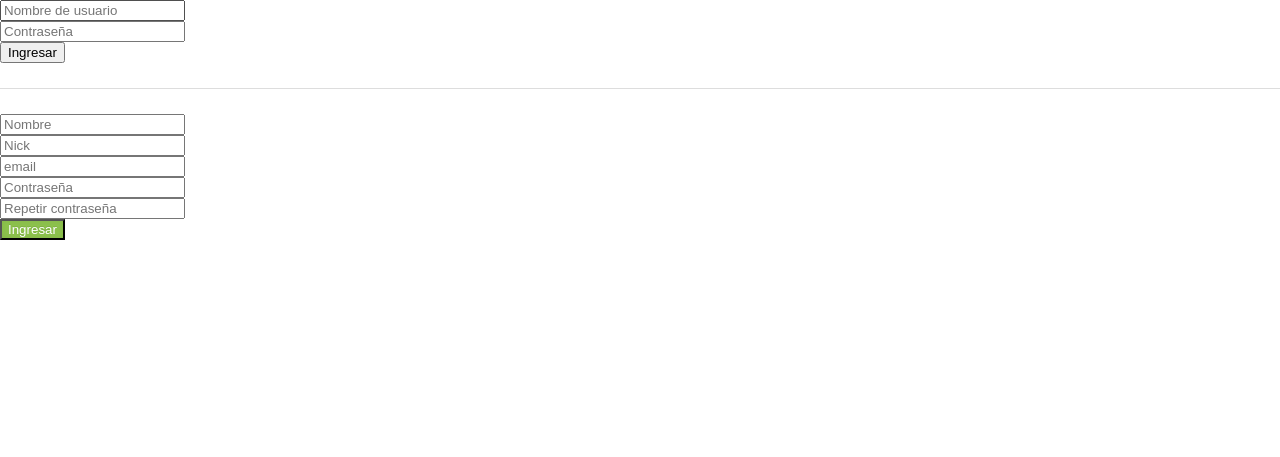
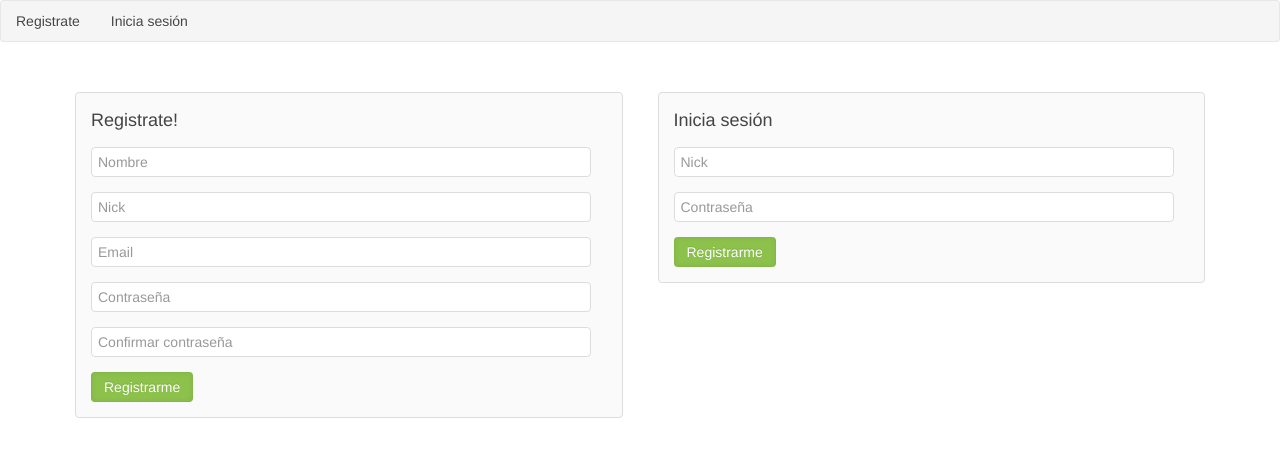
Before and after one commit to Rand-om/chilegeeks, a PHP site: page / in a window 1280 px wide. Shown: the top 457 px of the page. Run offline with PHP 8.4, Linux system fonts and the light colour scheme.

```diff
--- a/config.php
+++ b/config.php
@@ -4,12 +4,7 @@ class Coneccion {
 
 	public static function con(){
 
-		define("host","localhost");
-		define("user","root");
-		define("pass","");
-		define("db","chilegeeks");
-
-		$mysqli = new mysqli(host, user, pass, db);
+		$mysqli = new mysqli("localhost", "root", "", "chilegeeks");
 		if($mysqli){
 			return $mysqli;
 		}else{
--- a/controller/validar_registroController.php
+++ b/controller/validar_registroController.php
@@ -7,7 +7,7 @@ $res=$vr->buscarUsuarioExistente();
 
 if($res == 0){
 	$vr->ingresar_usuario();
-}else{
+}else if($res > 0){
 	echo "Hubo un error, intentalo nuevamente";
 }
 
--- a/index.php
+++ b/index.php
@@ -1,5 +1,6 @@
 <?php
 
+session_start();
 require_once("config.php");
 if(isset($_GET["pag"]) && !empty($_GET["pag"])){
 	$pag = $_GET["pag"];
--- a/js/funciones.js
+++ b/js/funciones.js
@@ -1,3 +1,17 @@
+$("#anombre, #anick, #aemail, #aemailv, #apass, #apass2nc, #lonick, #lopass, .busqueda").hide();
+
+	var nombre = $("#nombre"),
+			nick = $("#nick"),
+			email = $("#email"),
+			pass = $("#pass"),
+			pass2 = $("#pass2");
+	function inputSuccess(id){
+		$("#"+id).addClass("uk-form-success");
+	}
+
+	function esconderAlerta(id){
+		$("#"+id).hide();
+	}
 
 	$("#validar_registro").on("click", function(e){
 
@@ -8,72 +22,129 @@
 			pass2 = $("#pass2");
 
 		if(nombre.val() == ""){
-			alert("Debe proporcionar un nombre");
+			nombre.removeClass("uk-form-success");
+			nombre.addClass("uk-form-danger");
+			$("#anombre").show();
 			nombre.focus();
 			return false;
 		}else{
+			$("#anombre").hide();
+			$("#nombre").removeClass("uk-form-danger");
+			$("#nombre").addClass("uk-form-success");
 			nick.focus();
 		}
 
 		if(nick.val() == ""){
-			alert("Debe proporcionar un nick");
+			nick.removeClass("uk-form-success");
+			nick.addClass("uk-form-danger");
+			$("#anick").show();
 			nick.focus();
 			return false;
 		}else{
+			$("#nick").removeClass("uk-form-danger");
+			$("#nick").addClass("uk-form-success");
+			$("#anick").hide();
 			email.focus();
 		}
 
 		if(email.val() == ""){
-			alert("Debe proporcionar un email");
+			$("#aemail").show();
+			email.removeClass("uk-form-success");
+			$("#email").addClass("uk-form-danger");
 			email.focus();
 			return false;
 		}else{
+			$("#email").removeClass("uk-form-danger");
+			$("#email").addClass("uk-form-success");
+			$("#aemail").hide();
 			pass.focus();
 		}
 
 		if(email.val().indexOf('@', 0) == -1 || email.val().indexOf('.', 0) == -1) {
-            alert('El correo electrónico introducido no es correcto.');
+			$("#email").removeClass("uk-form-success");
+			$("#email").addClass("uk-form-danger");
+            $("#aemailv").show();
             email.focus();
             return false;
         }else{
+        	$("#email").removeClass("uk-form-danger");
+        	$("#email").addClass("uk-form-success");
+        	$("#aemailv").hide();
         	pass.focus();
         }
 
 		if(pass.val() == ""){
-			alert("Debe proporcionar una contraseña");
+			pass.removeClass("uk-form-success");
+			$("#pass").addClass("uk-form-danger");
+			$("#apass").show();
 			pass.focus();
 			return false;
 		}else{
+			$("#pass").removeClass("uk-form-danger");
+			$("#pass").addClass("uk-form-success");
+			$("#apass").hide();
 			pass2.focus();
 		}
 
 		if(pass.val() != pass2.val()){
-			alert("Las contraseñas no coinciden");
+			pass2.removeClass("uk-form-success");
+			$("#pass2").addClass("uk-form-danger");
+			$("#apass2nc").show();
 			pass2.focus();
 			return false;
 		}else{
+			$("#pass2").removeClass("uk-form-danger");
+			$("#pass2").addClass("uk-form-success");
+			$("#apass2nc").hide();
 			document.registro.submit();
 		}
 
 	});
-
-function vl(){
+$("#validar_login").on("click", function(e){
 		var nick = $("#lnick"),
 			pass = $("#lpass");
 
 		if(nick.val() == ""){
-			alert("Debe proporcionar su nick");
+			$("#lnick").addClass("uk-form-danger");
+			$("#lonick").show();
 			nick.focus();
 			return false;
 		}else{
+			$("#lnick").removeClass("uk-form-danger");
+			$("#lnick").addClass("uk-form-success");
+			$("#lonick").hide();
 			pass.focus();
 		}
 
 		if(pass.val() == ""){
-			alert("Debe proporcionar su contraseña");
+			$("#lpass").addClass("uk-form-danger");
+			$("#lopass").show();
 			pass.focus();
 			return false;
 		}else{
+			$("#lpass").removeClass("uk-form-danger");
+			$("#lpass").addClass("uk-form-success");
+			$("#lopass").hide();
 			document.login.submit();
 		}
+});
+
+
+$("#buscar").on("keyup", function(e){
+	if($("#buscar").val().length > 0){
+		$(".busqueda").show();
+
+		$parametros = { inf: $("#buscar").val() };
+		$.ajax({
+			url: '?pag=buscar_amigo',
+			method: 'post',
+			data: $parametros,
+			success: function(data){
+				$(".busqueda").html(data);
+			}
+		});
+
+	}else{
+		$(".busqueda").hide();
 	}
+});
--- a/model/validar_registroModel.php
+++ b/model/validar_registroModel.php
@@ -16,11 +16,7 @@ class validar_registro {
 		$this->email = $_POST["email"];
 
 		$sql = $con->query("select * from usuarios where nick='".$this->nick."' or email='".$this->email."'");
-		if($sql->num_rows == 0){
-			echo 0;
-		}else{
-			echo 1;
-		}
+		return $sql->num_rows;
 
 	}
 
--- a/view/inicio.phtml
+++ b/view/inicio.phtml
@@ -4,31 +4,122 @@
 	<meta charset="UTF-8">
 	<title>Document</title>
 	<link rel="stylesheet" href="css/uikit.css">
-	<script src="js/jquery.js"></script>
-	<script src="js/uikit.min.js"></script>
-	<script src="js/funciones.js"></script>
 </head>
 <body>
-	<form name="login" method="post" action="?pag=validar_login">
-		<input type="text" name="nick" maxlength="20" id="lnick" placeholder="Nombre de usuario">
-		<br>
-		<input type="password" name="pass" maxlength="50" id="lpass" placeholder="Contraseña">
-		<br>
-		<input type="button" value="Ingresar" onclick="vl()" id="validar_login">
-	</form>
-	<div class="uk-grid-divider"></div>
-	<form name="registro" method="post" action="?pag=validar_registro">
-		<input type="text" name="nombre" maxlength="20" id="nombre" placeholder="Nombre">
-		<br>
-		<input type="text" name="nick" maxlength="20" id="nick" placeholder="Nick">
-		<br>
-		<input type="email" name="email" maxlength="50" id="email" placeholder="email" required>
-		<br>
-		<input type="password" name="pass" maxlength="50" id="pass" placeholder="Contraseña">
-		<br>
-		<input type="password" name="pass2" maxlength="50" id="pass2" placeholder="Repetir contraseña">
-		<br>
-		<button class="uk-button-success" id="validar_registro">Ingresar</button>
-	</form>
+
+
+		<!--<ul class="uk-nav uk-nav-navbar">
+		  <li class="uk-nav-header">Filter:</li>
+		  <li data-uk-filter="" class="uk-active"><a href="#">ALL</a></li>
+		  <li data-uk-filter="blue"><a href="#">BLUE</a></li>
+		  <li data-uk-filter="green"><a href="#">GREEN</a></li>
+		  <li class="uk-nav-divider"></li>
+		</ul>
+		<ul class="uk-nav uk-nav-navbar">
+		  <li class="uk-nav-header">Sort:</li>
+		  <li data-uk-sort="numbers">
+		    <a href="#">NUMBERS <i class="uk-icon-sort-numeric-asc"></i></a>
+		  </li>
+		  <li data-uk-sort="numbers:desc">
+		    <a href="#">NUMBERS <i class="uk-icon-sort-numeric-desc"></i>
+		  </a></li>
+		  <li data-uk-sort="letters">
+		    <a href="#">LETTERS <i class="uk-icon-sort-alpha-asc"></i></a>
+		  </li>
+		  <li data-uk-sort="letters:desc">
+		    <a href="#">LETTERS <i class="uk-icon-sort-alpha-desc"></i></a>
+		  </li>
+		</ul>-->
+
+	<!-- Menú de navegación -->
+	<nav class="uk-navbar" data-uk-tab>
+		<ul class="uk-navbar-nav">
+			<li class="uk-parent"><a href="">Registrate</a></li>
+			<li class="uk-parent"><a href="">Inicia sesión</a></li>
+		</ul>
+	</nav>
+	<!-- Fin menú de navegación -->
+
+
+	<div class="uk-container uk-container-center uk-margin-large-top">
+		<div class="uk-grid">
+
+			<!-- Formulario de registro -->
+			<div class="uk-width-2-4">
+				<div class="uk-panel uk-panel-box">
+					<h3 class="uk-panel-title">Registrate!</h3>
+					<form name="registro" method="post" action="?pag=validar_registro" class="uk-form">
+						<div class="uk-form-row">
+							<div class="uk-form-controls">
+								<div class="uk-form-row">
+									<input type="text" onkeyup="inputSuccess(this.id); esconderAlerta('anombre')" name="nombre" id="nombre" placeholder="Nombre" class="uk-form-width-large">
+									<div id="anombre" class="uk-alert uk-alert-danger">Debe escribir un nombre</div>
+								</div>
+
+								<div class="uk-form-row">
+									<input type="text" onkeyup="inputSuccess(this.id); esconderAlerta('anick')" name="nick" id="nick" placeholder="Nick" class="uk-form-width-large">
+									<div id="anick" class="uk-alert uk-alert-danger">Debe escribir un nick</div>
+								</div>
+
+								<div class="uk-form-row">
+									<input type="text" name="email" onkeyup="inputSuccess(this.id); esconderAlerta('aemail');" id="email" placeholder="Email" class="uk-form-width-large">
+									<div id="aemail" class="uk-alert uk-alert-danger">Debe escribir un email</div>
+									<div id="aemailv" class="uk-alert uk-alert-danger">Debe ingresar un email válido</div>
+								</div>
+
+								<div class="uk-form-row">
+									<input type="password" onkeyup="inputSuccess(this.id); esconderAlerta('apass')" name="pass" id="pass" placeholder="Contraseña" class="uk-form-width-large">
+									<div id="apass" class="uk-alert uk-alert-danger">Debe escribir una contraseña</div>
+								</div>
+
+								<div class="uk-form-row">
+									<input type="password" onkeyup="inputSuccess(this.id); esconderAlerta('apass2');" name="pass2" id="pass2" placeholder="Confirmar contraseña" class="uk-form-width-large">
+									<div id="apass" class="uk-alert uk-alert-danger">Debe confirmar la contraseña</div>
+									<div id="apass2nc" class="uk-alert uk-alert-danger">Las contraseñas no coinciden</div>
+								</div>
+
+								<div class="uk-form-row">
+									<button id="validar_registro" class="uk-button uk-button-success">Registrarme</button>
+								</div>
+							</div>
+						</div>
+					</form>
+				</div>
+			</div>
+			<!-- Fin formulario de registro -->
+
+
+			<!-- Formulario de Login -->
+			<div class="uk-width-2-4">
+				<div class="uk-panel uk-panel-box">
+					<h3 class="uk-panel-title">Inicia sesión</h3>
+					<form name="login" method="post" action="?pag=validar_login" class="uk-form">
+						<div class="uk-form-row">
+							<div class="uk-form-controls">
+								<div class="uk-form-row">
+									<input type="text" name="nick" onkeyup="inputSuccess(this.id); esconderAlerta('lonick')" id="lnick" placeholder="Nick" class="uk-form-width-large">
+									<div id="lonick" class="uk-alert uk-alert-danger">Debe escribir un nick</div>
+								</div>
+
+								<div class="uk-form-row">
+									<input type="password" name="pass" onkeyup="inputSuccess(this.id); esconderAlerta('lopass')" id="lpass" placeholder="Contraseña" class="uk-form-width-large">
+									<div id="lopass" class="uk-alert uk-alert-danger">Debe escribir un nick</div>
+								</div>
+
+								<div class="uk-form-row">
+									<button id="validar_login" class="uk-button uk-button-success">Registrarme</button>
+								</div>
+							</div>
+						</div>
+					</form>
+				</div>
+			</div>
+			<!-- Fin formulario de Login -->
+
+		</div>
+	</div>
 </body>
 </html>
+<script src="js/jquery.js"></script>
+<script src="js/funciones.js"></script>
+<script src="js/uikit.js"></script>
```
Also changed, not shown: controller/buscar_amigoController.php (added, +14 -0 lines), controller/homeController.php (+12 -0 lines), js/index.php (added, +16 -0 lines), model/buscar_amigoModel.php (added, +36 -0 lines), model/homeModel.php (+11 -0 lines), model/validar_loginModel.php (+6 -1 lines), view/home.php (added, +74 -0 lines), view/home.phtml (+53 -0 lines), README.md, img/geek.jpg (added), view/buscar_amigo.php (added).
